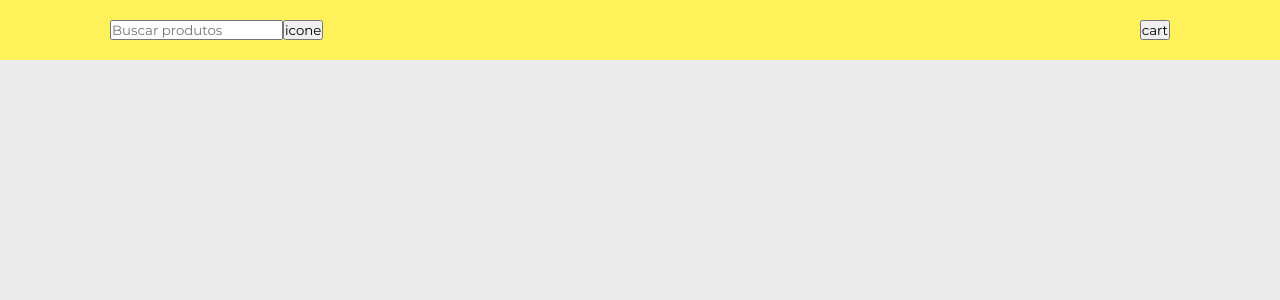
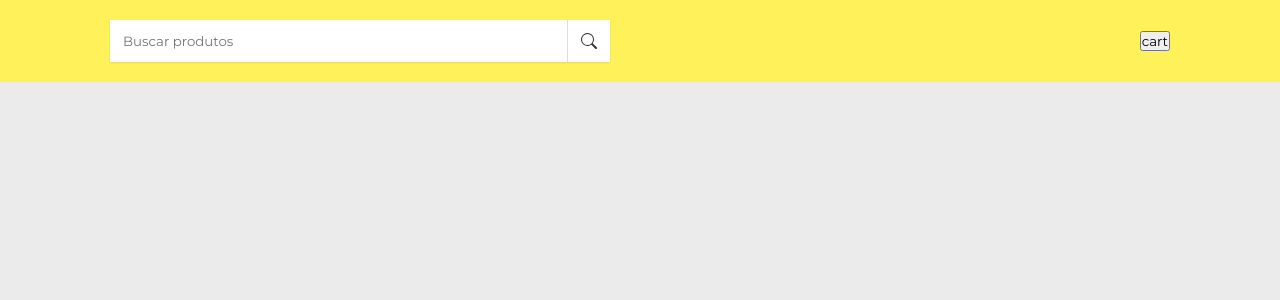
Before and after one commit to ncoladello/shopping-cart, a React (Create React App) app: page / in a window 1280 px wide. Shown: the top 300 px of the page. Built offline with nearby package versions, Linux system fonts and the light colour scheme.

Commit message:
added className to the form, added styles to SearchBar.jsx

```diff
--- a/src/components/SearchBar/SearchBar.css
+++ b/src/components/SearchBar/SearchBar.css
@@ -0,0 +1,27 @@
+.search-bar{
+  display: flex;
+  background-color: white;
+  width: 100%;
+  max-width: 500px;
+  justify-content: space-between;
+  box-shadow: 0 1px 2px 0 rgba(0,0,0,0.1);
+  gap: 13px;
+  padding-right: 13px;
+}
+.search__input{
+  padding: 13px;
+  flex-grow: 1;
+  border: none;
+  outline: none;
+  font-weight: 500px;
+  border-right: 1px solid #ddd;
+}
+.search__button{
+  background: none;
+  border:none;
+  font-size: 1rem;
+  display: flex;
+  align-items: center;
+  justify-content: center;
+  color: #333;
+}
--- a/src/components/SearchBar/SearchBar.jsx
+++ b/src/components/SearchBar/SearchBar.jsx
@@ -1,11 +1,14 @@
 import React from 'react';
+
+import { BsSearch} from 'react-icons/bs';
+import './SearchBar.css';
 
 function SearchBar() {
   return (
-    <form>
+    <form className="search-bar">
       <input type="search" placeholder="Buscar produtos" className="search__input" />
       <button type="submit" className="search__button">
-        icone
+        <BsSearch />
       </button>
     </form>
   );
```
